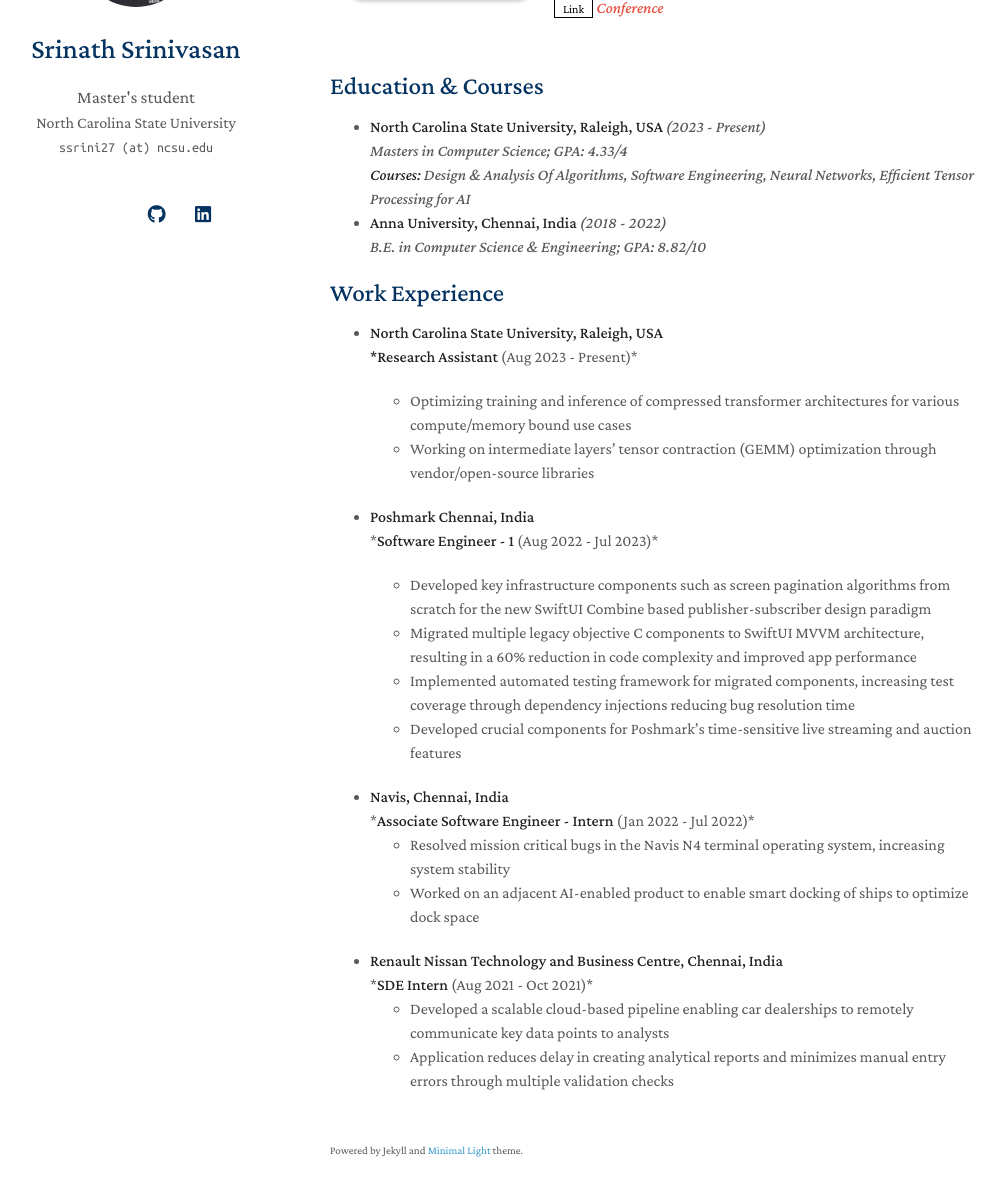
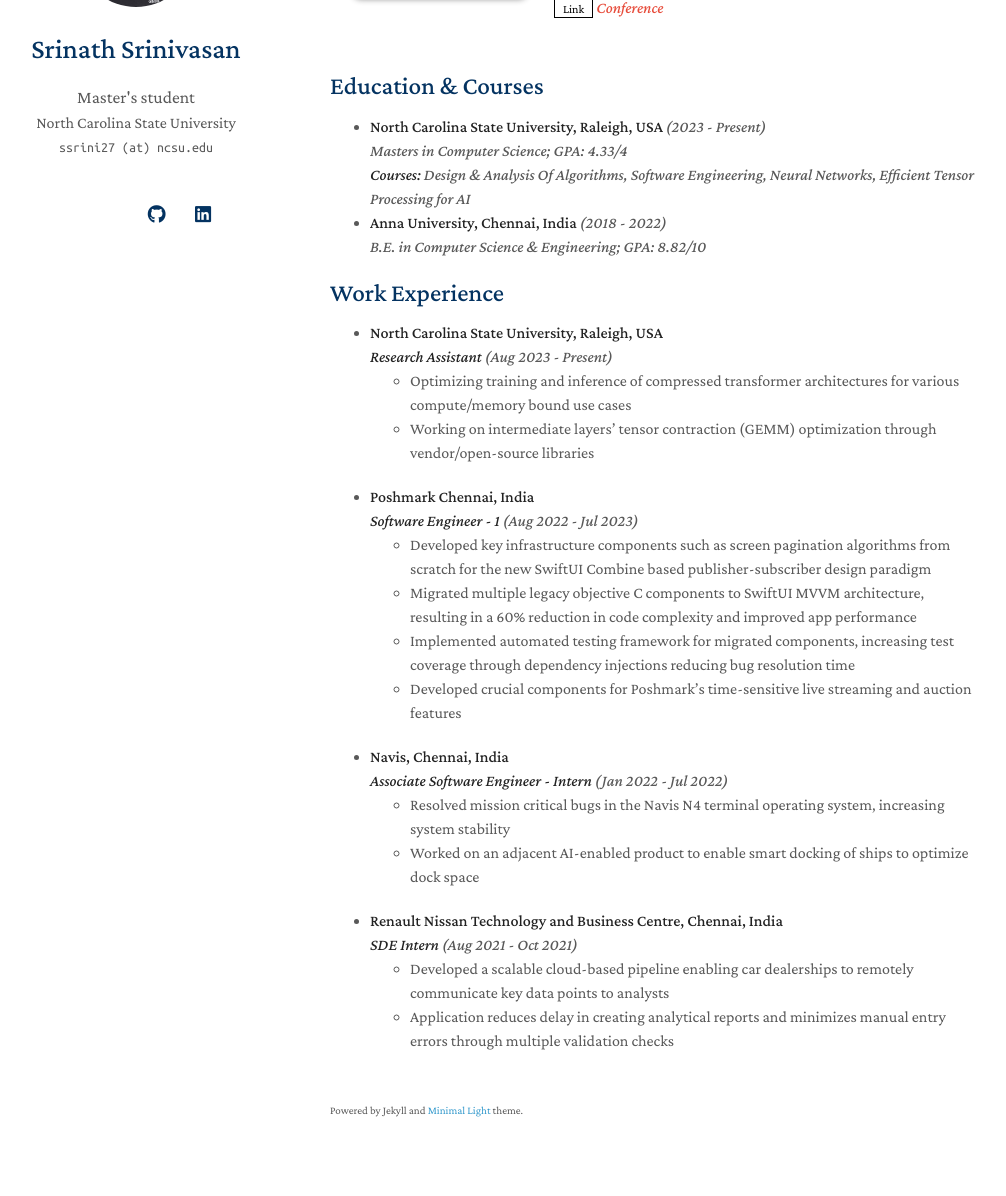
Before and after one commit to srina1h/srina1h.github.io, a Jekyll site: the page built from index.md, in a window 1280 px wide and 1400 px high, scrolled down 971 px, cut to the strip 169-1365 px from the top of the window. Shown: the whole strip, without its empty margins (140-1146 px from the left). Built offline with Jekyll 4.4.1, drawn with Linux system fonts in a browser that asks for light colours; nearby versions of some CDN libraries; a style sheet for code colours, icons or effects is not loaded; our own code applies the rules of GitHub Pages for plain Markdown files.

Commit message:
saved without formatting

```diff
--- a/_includes/services.md
+++ b/_includes/services.md
@@ -9,24 +9,22 @@
 ## Work Experience
 
 - **North Carolina State University, Raleigh, USA** \
-  **\*Research Assistant** (Aug 2023 - Present)\*
-
+  _**Research Assistant** (Aug 2023 - Present)_
   - Optimizing training and inference of compressed transformer architectures for various compute/memory bound use cases
   - Working on intermediate layers’ tensor contraction (GEMM) optimization through vendor/open-source libraries
 
 - **Poshmark Chennai, India** \
-  \***Software Engineer - 1** (Aug 2022 - Jul 2023)\*
-
+  _**Software Engineer - 1** (Aug 2022 - Jul 2023)_
   - Developed key infrastructure components such as screen pagination algorithms from scratch for the new SwiftUI Combine based publisher-subscriber design paradigm
   - Migrated multiple legacy objective C components to SwiftUI MVVM architecture, resulting in a 60% reduction in code complexity and improved app performance
   - Implemented automated testing framework for migrated components, increasing test coverage through dependency injections reducing bug resolution time
   - Developed crucial components for Poshmark’s time-sensitive live streaming and auction features
 
 - **Navis, Chennai, India**\
-  \***Associate Software Engineer - Intern** (Jan 2022 - Jul 2022)\*
+  _**Associate Software Engineer - Intern** (Jan 2022 - Jul 2022)_
   - Resolved mission critical bugs in the Navis N4 terminal operating system, increasing system stability
   - Worked on an adjacent AI-enabled product to enable smart docking of ships to optimize dock space
 - **Renault Nissan Technology and Business Centre, Chennai, India**\
-  \***SDE Intern** (Aug 2021 - Oct 2021)\*
+  _**SDE Intern** (Aug 2021 - Oct 2021)_
   - Developed a scalable cloud-based pipeline enabling car dealerships to remotely communicate key data points to analysts
   - Application reduces delay in creating analytical reports and minimizes manual entry errors through multiple validation checks
```
